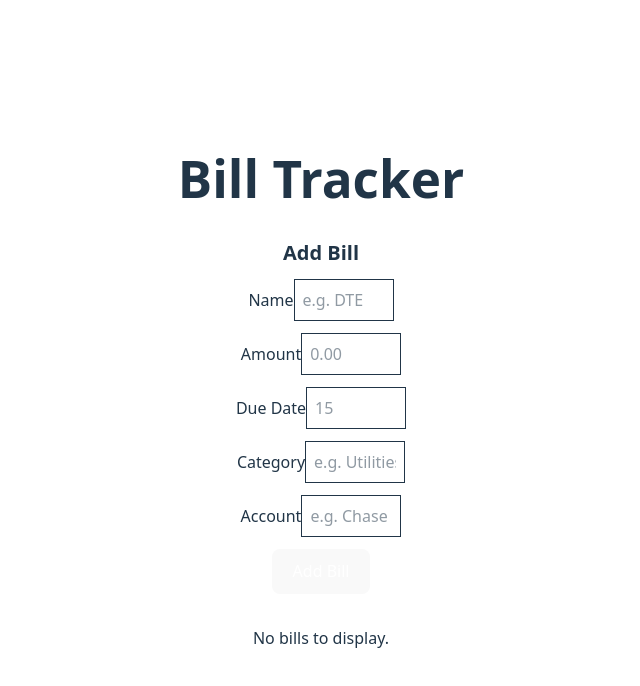
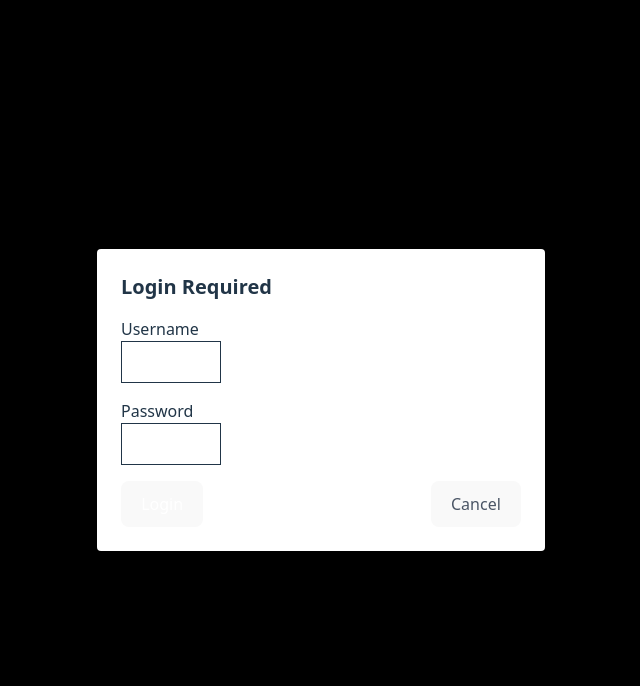
Before and after one commit to MrSankofa/Robust-React-Bill-Tracker, a React (Vite) app: page / in a window 1280 px wide. Shown: the top 686 px of the page, without its empty margins (319-959 px from the left). Built offline with nearby package versions, Linux system fonts and the light colour scheme.

Commit message:
add(feature): login now works when you first load the page and local storage is updated with the token but I get cors erros and a 401 when trying to submit the request to create a bill

```diff
--- a/src/App.tsx
+++ b/src/App.tsx
@@ -1,14 +1,16 @@
-import './App.css'
+import {useEffect, useState} from "react";
 import {useBills} from "./components/useBills.ts";
 import {BillForm} from "./components/BillForm.tsx";
 import {BillTable} from "./components/BillTable.tsx";
-import {useState} from "react";
+import {LoginModal} from "./components/LoginModal.tsx";
 
 
 function App() {
     const [showLoginModal, setShowLoginModal] = useState(false);
+    const [authToken, setAuthToken] = useState<string | null>(
+        localStorage.getItem('authToken')
+    );
 
-    const authToken = localStorage.getItem('authToken');
     const {
         bills,
         formData,
@@ -17,8 +19,21 @@ function App() {
         handleSubmit,
         handleInputChange,
         startEditing,
-        deleteBill,
-    } = useBills(authToken, { onUnauthorized: () => setShowLoginModal(true) });
+        deleteBill
+    } = useBills(authToken, () => setShowLoginModal(true));
+
+    useEffect(() => {
+        if (!authToken) {
+            setShowLoginModal(true);
+        }
+    }, [authToken]);
+
+
+    const handleLoginSuccess = (token: string) => {
+        localStorage.setItem('authToken', token);
+        setAuthToken(token);
+        setShowLoginModal(false);
+    };
 
     return (
         <div className="p-6">
@@ -37,10 +52,15 @@ function App() {
                 onEdit={startEditing}
                 onDelete={deleteBill}
             />
-            {showLoginModal && <LoginModal onClose={() => setShowLoginModal(false)} />}
 
+            {showLoginModal && (
+                <LoginModal
+                    onSuccess={handleLoginSuccess}
+                    onClose={() => setShowLoginModal(false)}
+                />
+            )}
         </div>
     );
 }
 
-export default App
+export default App;
--- a/src/components/BillForm.tsx
+++ b/src/components/BillForm.tsx
@@ -1,5 +1,5 @@
-import {type Bill, useBills} from "./useBills.ts";
-import * as React from "react";
+import type {Bill} from "./useBills.ts";
+
 
 type BillFormProps = {
     formData: Omit<Bill, "id" | "userId">;
@@ -9,18 +9,18 @@ type BillFormProps = {
     onSubmit: (e: React.FormEvent) => Promise<void>;
 };
 
-export const BillForm: React.FC<BillFormProps> = () => {
-    const {
-        formData,
-        errors,
-        isEditing,
-        handleInputChange,
-        handleSubmit,
-    } = useBills();
-
+export const BillForm: React.FC<BillFormProps> = ({
+                                                      formData,
+                                                      errors,
+                                                      isEditing,
+                                                      onChange,
+                                                      onSubmit
+                                                  }) => {
     return (
-        <form onSubmit={handleSubmit} className="p-4 space-y-3 max-w-md mx-auto">
-            <h2 className="text-xl font-semibold">{isEditing ? "Edit Bill" : "Add Bill"}</h2>
+        <form onSubmit={onSubmit} className="p-4 space-y-3 max-w-md mx-auto">
+            <h2 className="text-xl font-semibold">
+                {isEditing ? "Edit Bill" : "Add Bill"}
+            </h2>
 
             <div>
                 <label htmlFor="name">Name</label>
@@ -28,7 +28,7 @@ export const BillForm: React.FC<BillFormProps> = () => {
                     id="name"
                     value={formData.name}
                     placeholder="e.g. DTE"
-                    onChange={(e) => handleInputChange("name", e.target.value)}
+                    onChange={(e) => onChange("name", e.target.value)}
                     className={`w-full border p-2 ${errors.name ? "border-red-500" : "border-gray-300"}`}
                 />
                 {errors.name && <p className="text-red-500 text-sm">{errors.name}</p>}
@@ -41,7 +41,7 @@ export const BillForm: React.FC<BillFormProps> = () => {
                     type="number"
                     value={formData.amount || ""}
                     placeholder="0.00"
-                    onChange={(e) => handleInputChange("amount", parseFloat(e.target.value))}
+                    onChange={(e) => onChange("amount", parseFloat(e.target.value))}
                     className={`w-full border p-2 ${errors.amount ? "border-red-500" : "border-gray-300"}`}
                 />
                 {errors.amount && <p className="text-red-500 text-sm">{errors.amount}</p>}
@@ -54,7 +54,7 @@ export const BillForm: React.FC<BillFormProps> = () => {
                     type="number"
                     value={formData.dueDate || ""}
                     placeholder="15"
-                    onChange={(e) => handleInputChange("dueDate", parseFloat(e.target.value))}
+                    onChange={(e) => onChange("dueDate", parseFloat(e.target.value))}
                     className={`w-full border p-2 ${errors.dueDate ? "border-red-500" : "border-gray-300"}`}
                 />
                 {errors.dueDate && <p className="text-red-500 text-sm">{errors.dueDate}</p>}
@@ -66,7 +66,7 @@ export const BillForm: React.FC<BillFormProps> = () => {
                     id="category"
                     value={formData.category}
                     placeholder="e.g. Utilities"
-                    onChange={(e) => handleInputChange("category", e.target.value)}
+                    onChange={(e) => onChange("category", e.target.value)}
                     className={`w-full border p-2 ${errors.category ? "border-red-500" : "border-gray-300"}`}
                 />
                 {errors.category && <p className="text-red-500 text-sm">{errors.category}</p>}
@@ -78,13 +78,13 @@ export const BillForm: React.FC<BillFormProps> = () => {
                     id="account"
                     value={formData.account}
                     placeholder="e.g. Chase"
-                    onChange={(e) => handleInputChange("account", e.target.value)}
+                    onChange={(e) => onChange("account", e.target.value)}
                     className={`w-full border p-2 ${errors.account ? "border-red-500" : "border-gray-300"}`}
                 />
                 {errors.account && <p className="text-red-500 text-sm">{errors.account}</p>}
             </div>
 
-            <button type="submit" className="bg-blue-600 text-white px-4 py-2 rounded">
+            <button type="submit" className="bg-blue-600 px-4 py-2 rounded">
                 {isEditing ? "Update Bill" : "Add Bill"}
             </button>
         </form>
--- /dev/null
+++ b/src/components/LoginModal.tsx
@@ -0,0 +1,85 @@
+import { useState } from 'react';
+
+interface LoginModalProps {
+    onClose: () => void;
+    onSuccess: (token: string) => void;
+}
+
+export const LoginModal: React.FC<LoginModalProps> = ({ onClose, onSuccess }) => {
+    const [username, setUsername] = useState('');
+    const [password, setPassword] = useState('');
+    const [error, setError] = useState('');
+
+    const handleLogin = async (e: React.FormEvent) => {
+        e.preventDefault();
+        setError('');
+
+        try {
+            const res = await fetch('http://localhost:8080/api/auth/login', {
+                method: 'POST',
+                headers: {
+                    'Content-Type': 'application/json'
+                },
+                body: JSON.stringify({ username, password })
+            });
+
+            if (!res.ok) {
+                throw new Error('Invalid credentials');
+            }
+
+            const data = await res.json();
+            onSuccess(data.token);
+        } catch (err) {
+            setError('Login failed. Please check your username and password.');
+        }
+    };
+
+    return (
+        <div className="fixed inset-0 bg-black bg-opacity-50 flex justify-center items-center">
+            <div className="bg-white p-6 rounded shadow-md max-w-md w-full">
+                <h2 className="text-xl font-bold mb-4">Login Required</h2>
+
+                {error && <p className="text-red-500 text-sm mb-2">{error}</p>}
+
+                <form onSubmit={handleLogin} className="space-y-4">
+                    <div>
+                        <label htmlFor="username" className="block font-medium">Username</label>
+                        <input
+                            id="username"
+                            type="text"
+                            value={username}
+                            onChange={(e) => setUsername(e.target.value)}
+                            className="w-full border p-2"
+                            required
+                        />
+                    </div>
+
+                    <div>
+                        <label htmlFor="password" className="block font-medium">Password</label>
+                        <input
+                            id="password"
+                            type="password"
+                            value={password}
+                            onChange={(e) => setPassword(e.target.value)}
+                            className="w-full border p-2"
+                            required
+                        />
+                    </div>
+
+                    <div className="flex justify-between">
+                        <button type="submit" className="bg-blue-600 text-white px-4 py-2 rounded">
+                            Login
+                        </button>
+                        <button
+                            type="button"
+                            onClick={onClose}
+                            className="text-gray-600 hover:text-gray-800"
+                        >
+                            Cancel
+                        </button>
+                    </div>
+                </form>
+            </div>
+        </div>
+    );
+};
```
